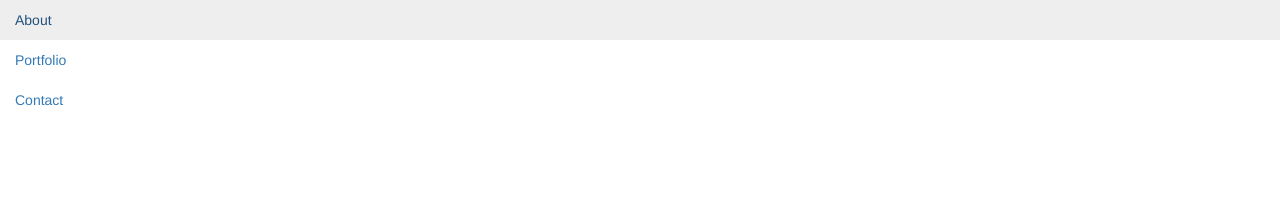
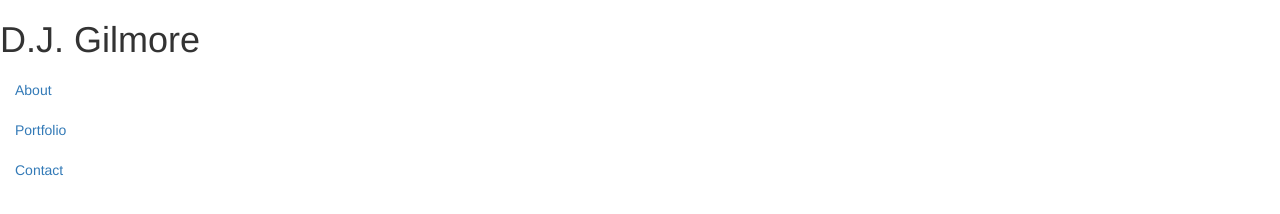
Before and after one commit to DJGilmore4U/Basic-Portfolio, a plain HTML site: page index.html in a window 1280 px wide. Drawn offline with nearby package versions, Linux system fonts and the light colour scheme.

Commit message:
test beginning about me

```diff
--- a/index.html
+++ b/index.html
@@ -4,7 +4,7 @@
   <title>About Me</title>
   <meta charset="utf-8">
   <link rel="stylesheet" href="https://maxcdn.bootstrapcdn.com/bootstrap/3.3.7/css/bootstrap.min.css">
-
+  <H1> D.J. Gilmore</H1>
   <ul class="nav justify-content-end">
         <li class="nav-item">
           <a class="nav-link" href="#">About</a>
```
